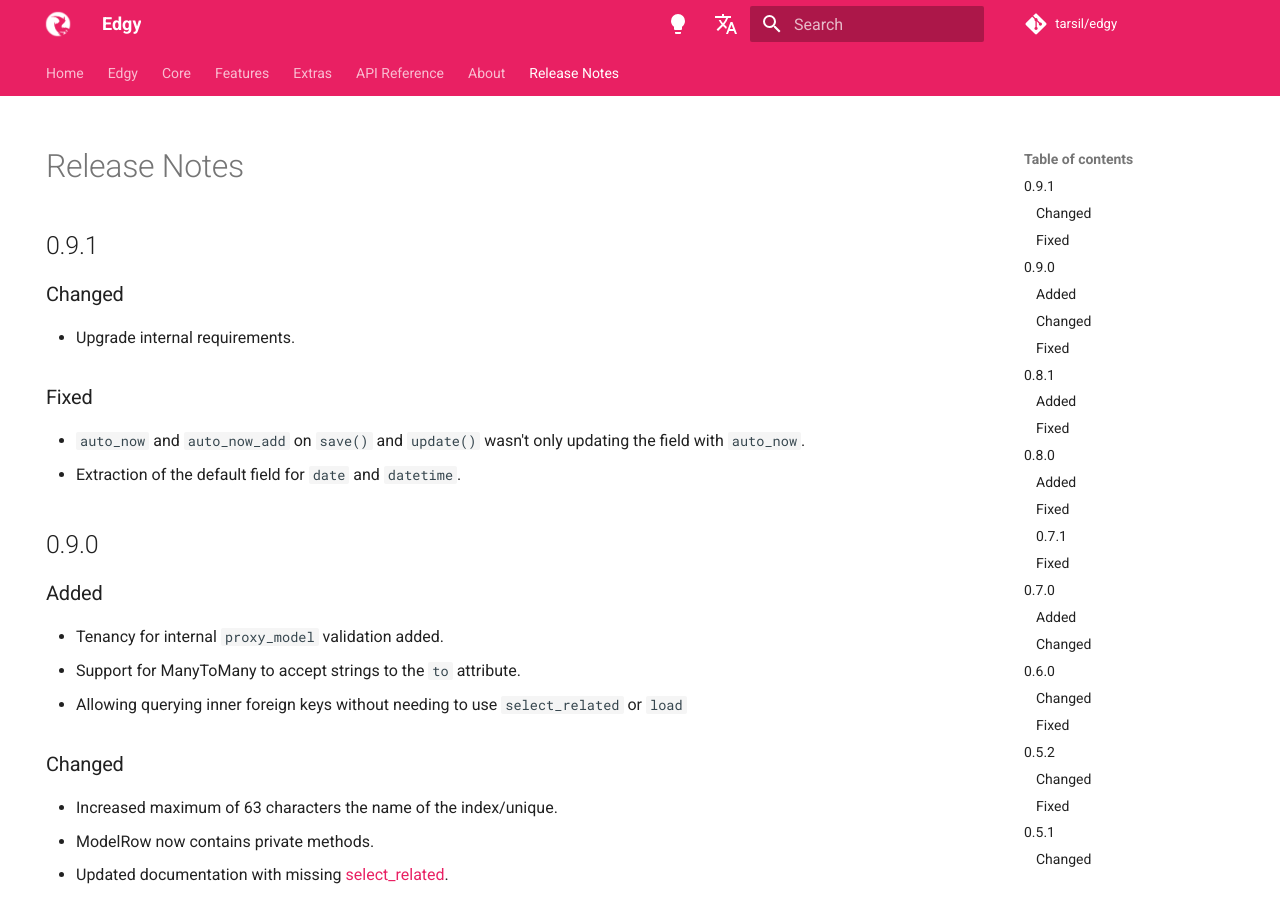
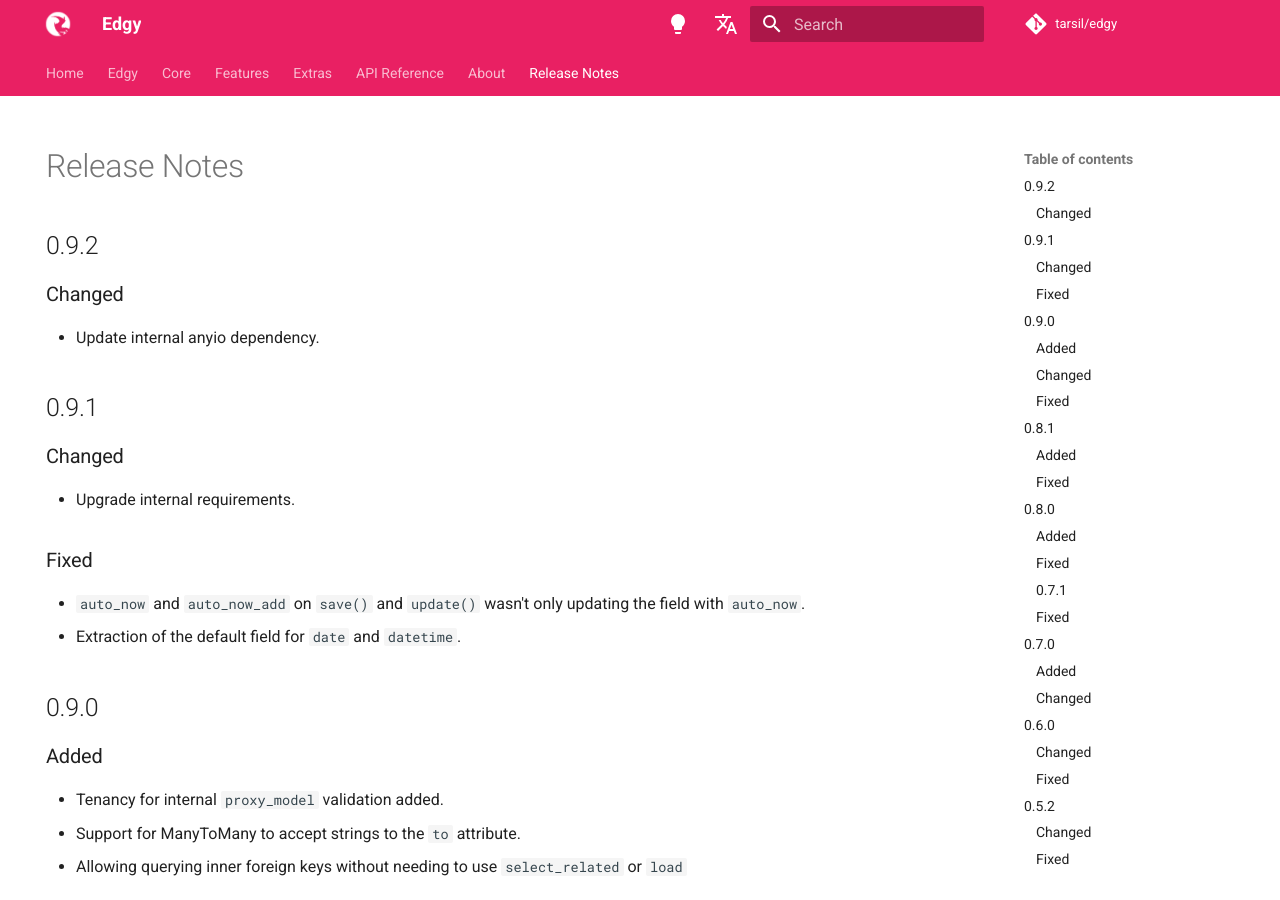
Before and after one commit to dymmond/edgy, an MkDocs documentation site: the page built from docs/release-notes.md, in a window 1280 px wide and 900 px high. Built offline with MkDocs 1.6.1 and Material for MkDocs 9.7.7, drawn with Linux system fonts in a browser that asks for light colours; comment, search, counter and statistics services are not loaded.

Commit message:
Update release-notes.md

```diff
--- a/docs/release-notes.md
+++ b/docs/release-notes.md
@@ -4,6 +4,12 @@ hide:
 ---
 
 # Release Notes
+
+## 0.9.2
+
+### Changed
+
+- Update internal anyio dependency.
 
 ## 0.9.1
 
```
